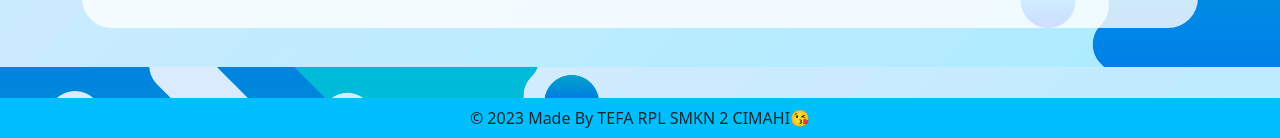
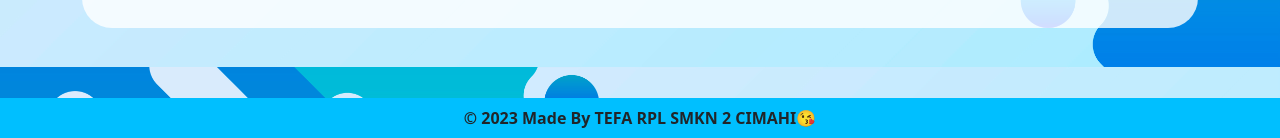
Before and after one commit to msa209hua/pemilos, a PHP site: page /pemilos/pilih.php in a window 1280 px wide. Shown: the part 786-924 px from the top of the page. Run offline with PHP 8.4, Linux system fonts and the light colour scheme.

Commit message:
Update Index Dan Pilih

```diff
--- a/index.php
+++ b/index.php
@@ -65,6 +65,7 @@ button:active:before {
     height: 40px;
     background-color: deepskyblue;
     margin-top: 107px;
+    font-weight: 700;
         }
 .foot p {
     padding-top: 8px;
--- a/pilih.php
+++ b/pilih.php
@@ -128,6 +128,7 @@
             height: 40px;
             background-color: deepskyblue;
             margin-top: 70px;
+            font-weight: 700;
         }
 
         .foot p {
```
